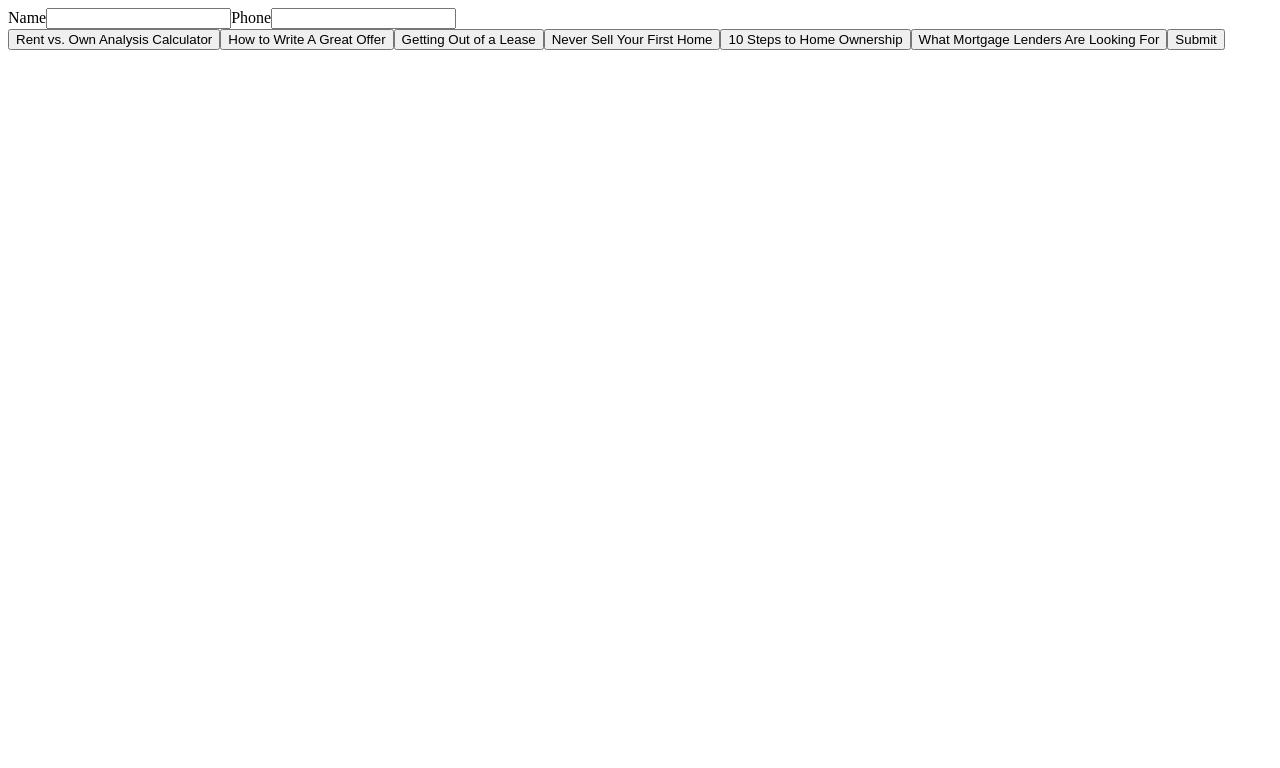
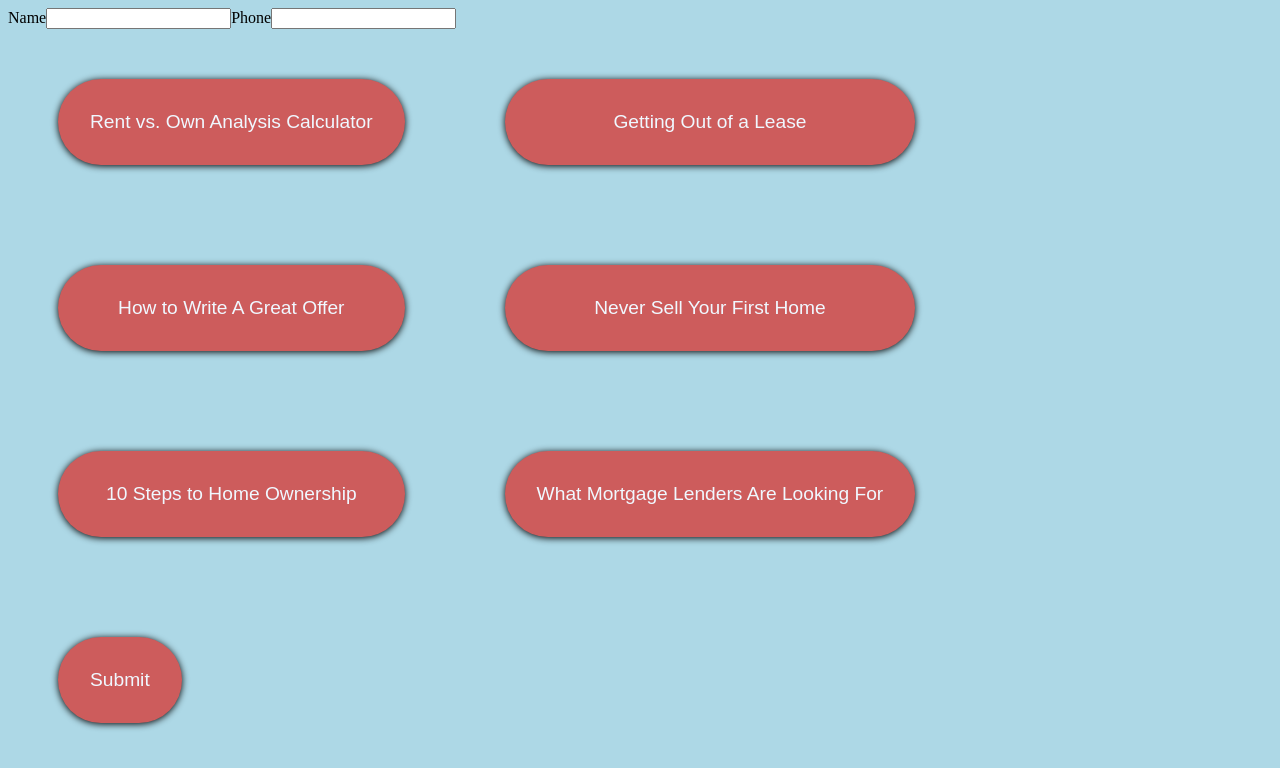
Before and after one commit to DamianSpears/KnowTheNeighborhood, an Angular app in the folder KTN/: page / in a window 1280 px wide. Shown: the top 768 px of the page. Built offline with nearby package versions, Linux system fonts and the light colour scheme.

Commit message:
styled layout with CSS and used flexbox to arrange buttons in CSS. Restructured HTML to allow for correct flexbox layout.

```diff
--- a/KTN/angular.json
+++ b/KTN/angular.json
@@ -94,5 +94,8 @@
         }
       }
     }
+  },
+  "cli": {
+    "analytics": "e9322613-6575-401a-b44b-8a704c648d5f"
   }
 }
--- a/KTN/src/app/Components/home/home.component.css
+++ b/KTN/src/app/Components/home/home.component.css
@@ -0,0 +1,32 @@
+/*row design*/
+html {
+    background-color: lightblue;
+}
+.container1 {
+    display: flex;
+}
+
+.row1 {
+    display: flex;
+    justify-content: space-around;
+    flex-direction: column;
+}
+
+.row2 {
+    display: flex;
+    justify-content: space-around;
+    flex-direction: column;
+}
+
+
+button {
+    margin: 50px;
+    background-color: indianred;
+    color: aliceblue;
+    border-radius: 50px;
+    padding: 2rem;
+    font-size:larger;
+    box-shadow: 0 1px 7px black;
+    border: none;
+    ;
+}
--- a/KTN/src/app/Components/home/home.component.html
+++ b/KTN/src/app/Components/home/home.component.html
@@ -2,12 +2,21 @@
 <input type="text" id="fullname" name="fullname">
 <label for="phone">Phone</label>
 <input type="tel" id ="phone" name="phone">
-<div class="rvo">
+
+<div class="container1">
+<div class="row1">
   <button>Rent vs. Own Analysis Calculator</button>
   <button>How to Write A Great Offer</button>
+  <button>10 Steps to Home Ownership</button>
+</div>
+
+<div class="row2">
   <button>Getting Out of a Lease</button>
   <button>Never Sell Your First Home</button>
-  <button>10 Steps to Home Ownership</button>
   <button>What Mortgage Lenders Are Looking For</button>
-  <button>Submit</button>
 </div>
+</div>
+
+<div class="submit">
+<button>Submit</button>
+</div>
```
